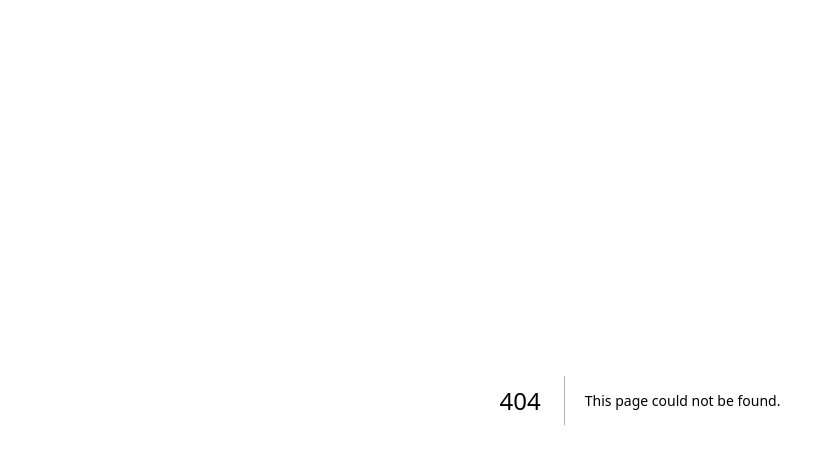
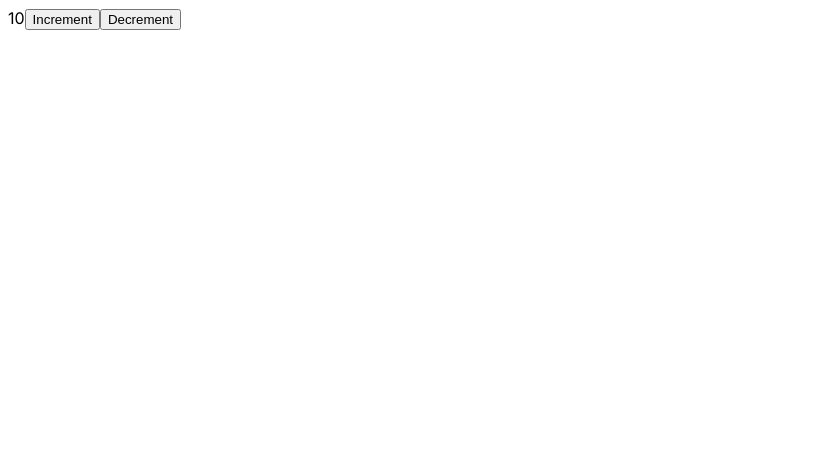
Before and after one commit to itsSarv/React-basic, a Next.js app in the folder my-app/: page /home in a window 1280 px wide. Before the commit this address had no page. Shown: the top 464 px of the page, without its empty margins (0-835 px from the left). Built offline with nearby package versions, Linux system fonts and the light colour scheme.

Commit message:
Learning useState

```diff
--- /dev/null
+++ b/my-app/src/app/home/page.js
@@ -0,0 +1,23 @@
+'use client'
+import { useState } from "react"
+const home = ()=>{
+    const [num, calculation] = useState(10)
+    const addsum = ()=>{
+       calculation(num+1)
+    }
+    const minsum = ()=>{
+        if(num==0){
+            alert("Number could'nt be less than 0")
+        }
+        else{
+        calculation(num-1)}
+     }
+
+return(
+    <div>
+    {num}
+    <button onClick={addsum}> Increment </button>
+    <button onClick={minsum}> Decrement </button>
+</div>
+)}
+export default home;
```
Also changed, not shown: my-app/src/app/login/page.js (+10 -8 lines).
